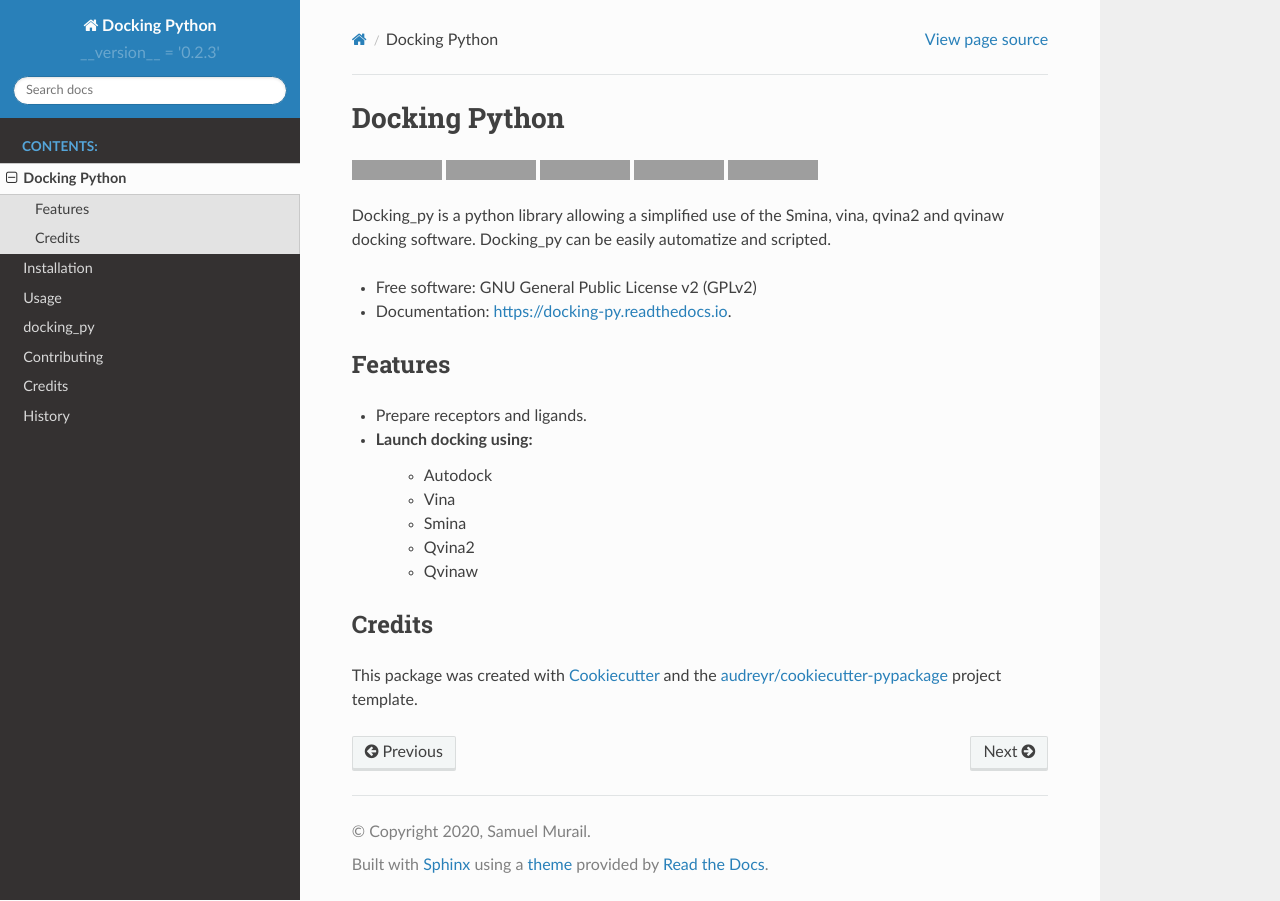
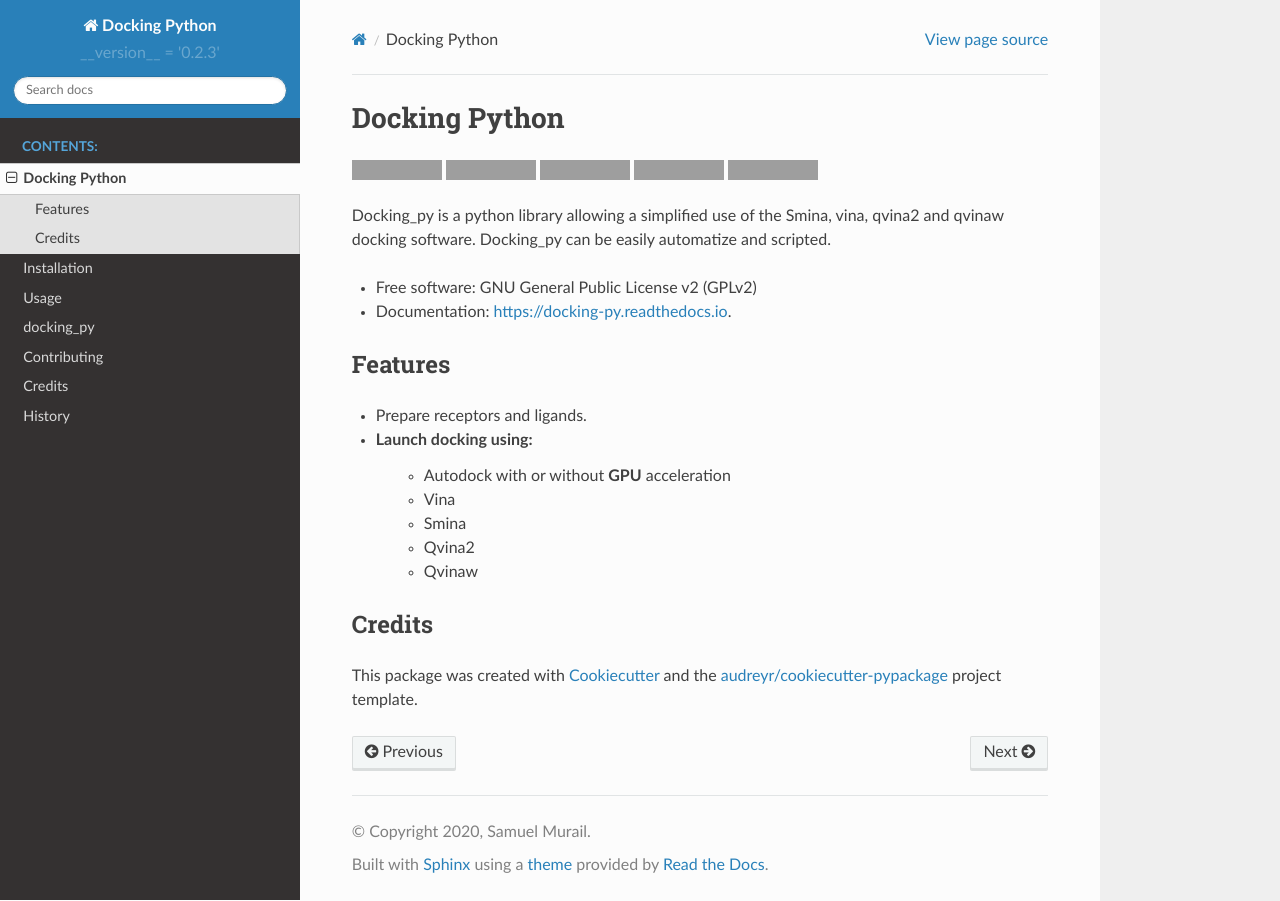
Before and after one commit to samuelmurail/docking_py, a Sphinx documentation site: the page built from docs/readme.rst, in a window 1280 px wide. Built offline with Sphinx 7.4.7 and the Read the Docs theme 2.0.0, drawn with Linux system fonts in a browser that asks for light colours; pages that are not in the unit, such as notebooks, are missing from menus; grey boxes are pictures that could not be loaded.

Commit message:
Correct typos

```diff
--- a/README.rst
+++ b/README.rst
@@ -31,7 +31,7 @@
 
 * Prepare receptors and ligands.
 * Launch docking using:
-    * Autodock
+    * Autodock with or without **GPU** acceleration
     * Vina
     * Smina
     * Qvina2
--- a/docs/installation.rst
+++ b/docs/installation.rst
@@ -21,7 +21,7 @@
 
     $ conda env create -f .conda.yml
 
-If you use a linux OS and add a GPU cart, you should use the ``autodock-gpu`` version:
+If you use a linux OS and have a GPU card, you could try the ``autodock-gpu`` version:
 
 .. code-block:: console
 
```
